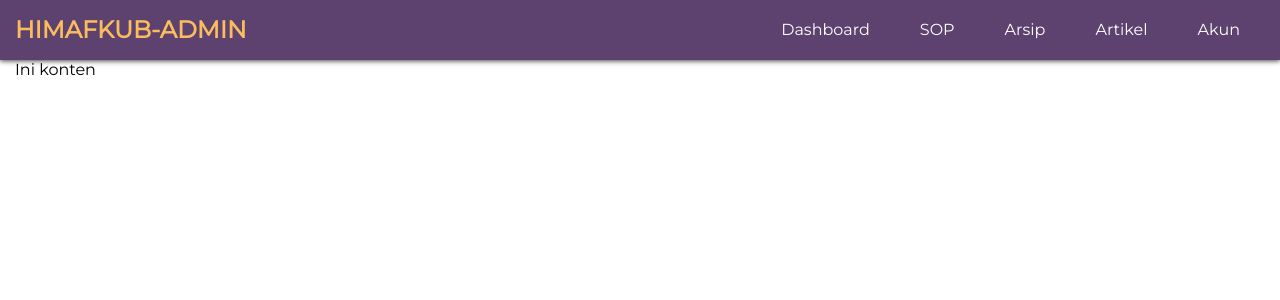
After one commit to Athaaak/HIMAFKUB-ADMIN, a PHP site: page /admin-site/admin-site.php in a window 1280 px wide. The commit adds this page. Shown: the top 300 px of the page. Run offline with PHP 8.4, Linux system fonts and the light colour scheme.

Commit message:
Added Navbar

```diff
--- /dev/null
+++ b/admin-site/admin-site.css
@@ -0,0 +1,61 @@
+@import url('https://fonts.googleapis.com/css?family=Montserrat');
+
+*{
+    margin: 0;
+    padding: 0;
+    font-family: 'Montserrat', serif;
+}
+a{
+    text-decoration: none;
+}
+.container{
+    width: 1250px;
+    margin: auto;
+}
+.clearfix{
+    clear: both;
+}
+.float-left{
+    float: left;
+}
+.float-right{
+    float: right;
+}
+.navbar{
+    height: 60px;
+    width: 100%;
+    background-color: #5D426F;
+    box-shadow: 0px 1px 5px 0px rgba(0,0,0,0.75);
+}
+.nav-logo{
+    display: inline-block;
+    padding: 15px 0;
+    color: #FBBC5E;
+}
+.nav-menu{
+    display: flex;
+    list-style: none;
+}
+.nav-menu li:hover{
+    padding: 1px;
+    border-radius: 4px;
+    background-color: #FBBC5E;
+}
+.nav-menu li a{
+    padding: 20px;
+    display: inline-block;
+    color: #fff;
+    margin: 5px;
+    margin-top: 0px;
+}
+.nav-menu li .dropdown{
+    background-color: #5D426F;
+    list-style: none;
+    position: absolute;
+    display: none;
+}
+.nav-menu li:hover .dropdown{
+    display: block;
+    box-shadow: 0px 1px 3px 0px rgba(0,0,0,0.75);
+    border-radius: 4px;
+}
--- /dev/null
+++ b/admin-site/admin-site.php
@@ -0,0 +1,44 @@
+<!DOCTYPE html>
+<html>
+    <head>
+        <title>Admin Site HIMAFKUB</title>
+        <link rel="stylesheet" type="text/css" href="./admin-site.css">
+    </head>
+
+    <body>
+        <!-- Navbar -->
+        <div class="navbar">
+            <div class="container">
+
+                <!-- Navbar logo-->
+                <h2 class="nav-logo float-left">HIMAFKUB-ADMIN</h2>
+
+                <!-- Navbar menu-->
+                <ul class ="nav-menu float-right">
+                    <li><a href="">Dashboard</a></li>
+                    <li><a href="">SOP</a></li>
+                    <li><a href="">Arsip</a></li>
+                    <li><a href="">Artikel</a></li>
+                    <li><a href="">Akun</a>
+
+                        <!-- Sub-menu -->
+                        <ul class="dropdown">
+                            <li><a href="">Ubah Password</a></li>
+                            <li><a href="../login.php">Log Out</a></li>
+                        </ul>
+
+                    </li>
+                </ul>
+
+                <div class="clearfix"></div>
+            </div>
+        </div>
+
+        <!-- Content -->
+        <div class="content">
+            <div class="container">
+                Ini konten
+            </div>
+        </div>
+    </body>
+</html>
--- a/login.php
+++ b/login.php
@@ -27,7 +27,7 @@
 
                         <label>Masukkan Password</label>
                         <div class="form-field">
-                            <input type="password" name="pass" placeholder="Password"/>
+                            <input type="password" name="pass" placeholder="Password" required/>
                         </div>
                         <div class="form-field-button">
                             <button class="btn-register" name="register" type="registers">Register</button>
@@ -38,7 +38,7 @@
                 <div class="text-confirmation">
                 <?php
                     if(isset($_POST['submit'])){
-                        $user = $_POST['user'];
+                        $user = mysqli_real_escape_string($conn, $_POST['user']);
                         $pass = $_POST['pass'];
 
                         $cek = mysqli_query($conn, "SELECT * FROM tb_admin WHERE username = '".$user."' ");
@@ -50,7 +50,7 @@
                                 $_SESSION['uname'] = $ada ->nama;
                                 $_SESSION['ulevel'] = $ada ->level;
 
-                                echo "<script>window.location = 'admin/index.php' </script>";
+                                echo "<script>window.location = 'admin-site/admin-site.php' </script>";
                             }
                             else{
                                 echo "Password salah.";
```
Also changed, not shown: login-style.css (+6 -5 lines).
